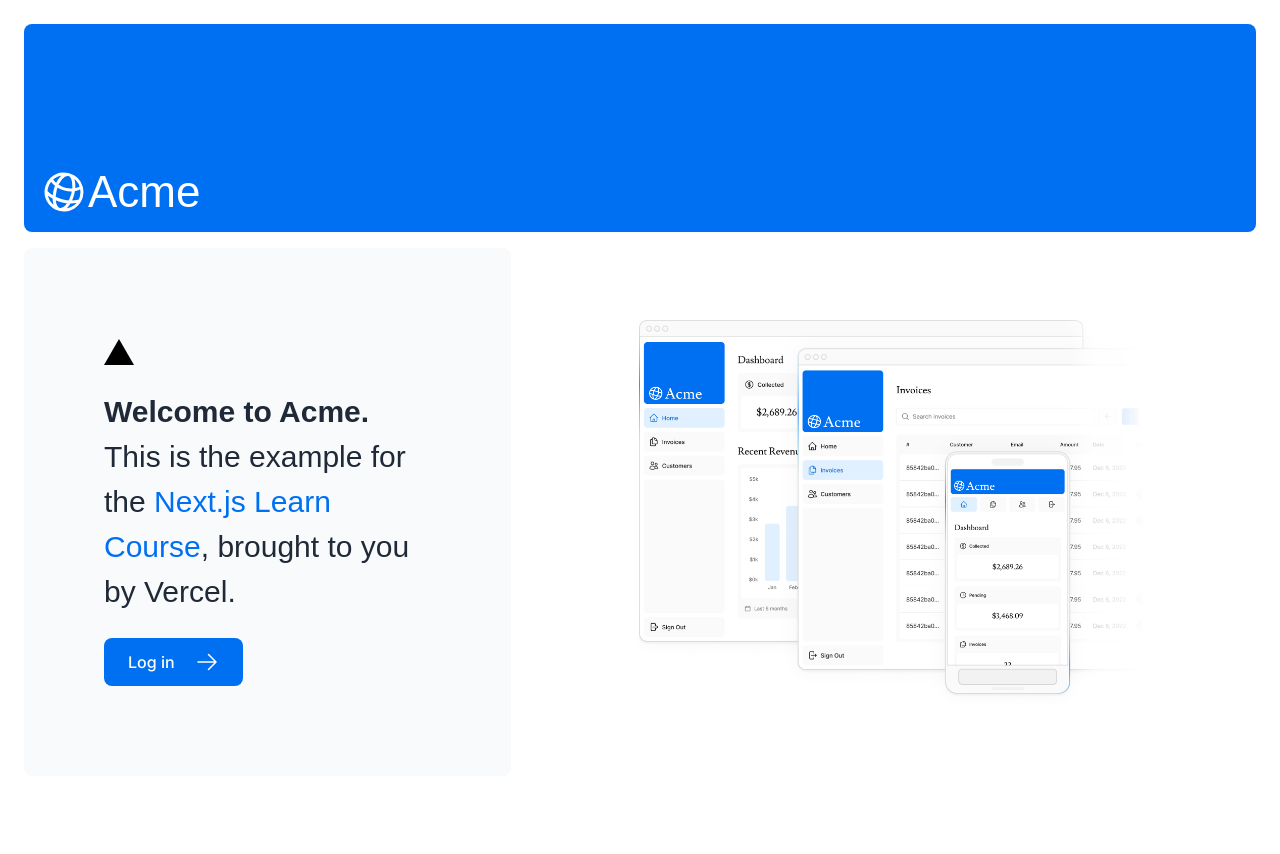
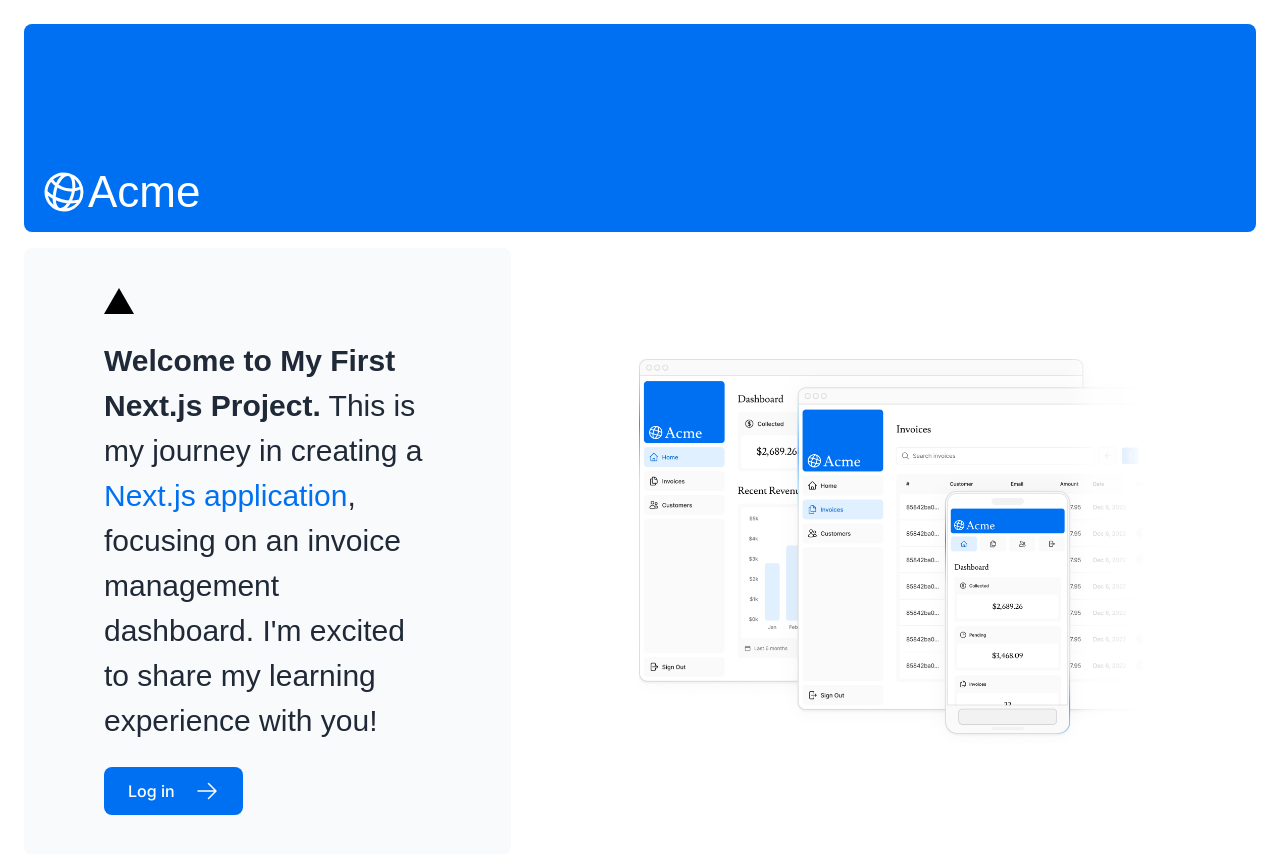
Before and after one commit to ridhorambu93/nextjs-dashboard-app, a Next.js app: page / in a window 1280 px wide. Shown: the top 854 px of the page. Before the commit the page ends 800 px from the top, so only its background shows below. Built offline with nearby package versions, Linux system fonts and the light colour scheme; a web font is replaced by a local one.

Commit message:
update wording on card main dashboard

```diff
--- a/app/page.tsx
+++ b/app/page.tsx
@@ -15,14 +15,16 @@
           <div className="relative w-0 h-0 border-l-[15px] border-r-[15px] border-b-[26px] border-l-transparent border-r-transparent border-b-black" />
           <p
             className={`${lusitana.className} text-xl text-gray-800 md:text-3xl md:leading-normal`}>
-            <strong>Welcome to Acme.</strong> This is the example for the{" "}
+            <strong>Welcome to My First Next.js Project.</strong> This is my
+            journey in creating a{" "}
             <a href="https://nextjs.org/learn/" className="text-blue-500">
-              Next.js Learn Course
+              Next.js application
             </a>
-            , brought to you by Vercel.
+            , focusing on an invoice management dashboard. I'm excited to share
+            my learning experience with you!
           </p>
           <Link
-            href="/login"
+            href="#"
             className="flex items-center gap-5 self-start rounded-lg bg-blue-500 px-6 py-3 text-sm font-medium text-white transition-colors hover:bg-blue-400 md:text-base">
             <span>Log in</span> <ArrowRightIcon className="w-5 md:w-6" />
           </Link>
```
